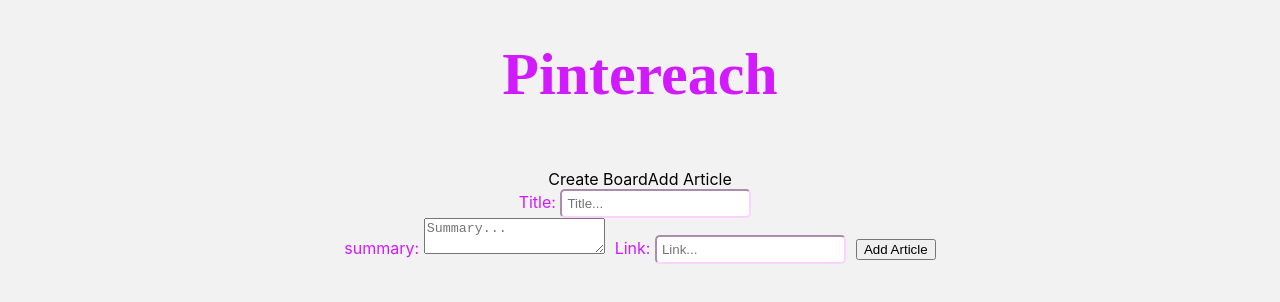
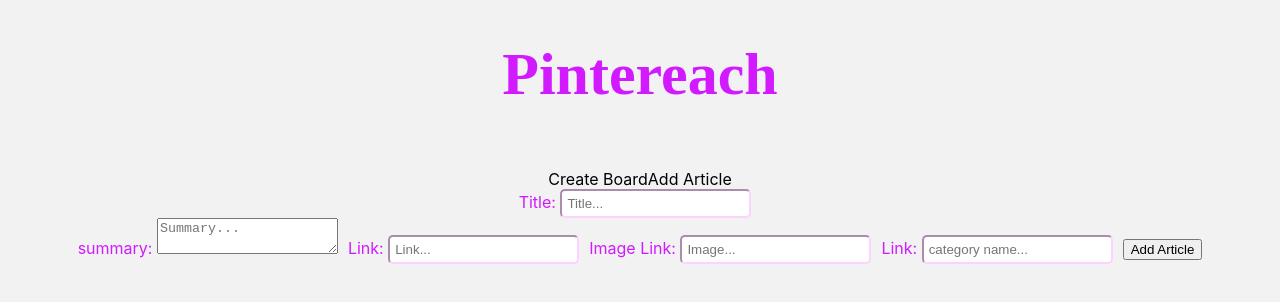
Before and after one commit to build-week-pintereach/Front-End, a React (Create React App) app in the folder pintereach/: page /addArticle in a window 1280 px wide. Shown: the top 302 px of the page. Built offline with nearby package versions, Linux system fonts and the light colour scheme; sample sign-in values are in the browser's storage; a web font is replaced by a local one.

Commit message:
addrticle form

```diff
--- a/pintereach/src/components/AddArticle.js
+++ b/pintereach/src/components/AddArticle.js
@@ -8,6 +8,8 @@ export default class AddArticle extends Component {
       title: '',
       summary: '',
       link: '',
+      imageLink: '',
+      category_name: '',
       article: []
     };
   }
@@ -19,11 +21,36 @@ export default class AddArticle extends Component {
     });
   };
 
+  submitArticle = e => {
+    e.preventDefault();
+    const { title, summary, link } = this.state;
+    const payload = { title, summary, link };
+    const token = localStorage.getItem('token');
+
+    axios
+      .post(
+        'https://build-week-pintereach.herokuapp.com/api/articles/',
+        payload,
+        {
+          headers: {
+            Authorization: token
+          }
+        }
+      )
+      .then(response => {
+        console.log(response);
+        this.props.history.push('/protected');
+      })
+      .catch(error => {
+        console.log(error);
+      });
+  };
+
   render() {
-    const { title, summary, link } = this.state;
+    const { title, summary, link, imageLink, category_name } = this.state;
     return (
       <section>
-        <form>
+        <form onSubmit={this.submitArticle}>
           <label htmlFor="title-field" className="label">
             Title:{' '}
             <input
@@ -60,6 +87,30 @@ export default class AddArticle extends Component {
               onChange={this.changeHandler}
             />
           </label>
+          <label htmlFor="link-field" className="label">
+            Image Link:{' '}
+            <input
+              type="text"
+              id="link-field"
+              className="input"
+              name="imageLink"
+              placeholder="Image..."
+              value={imageLink}
+              onChange={this.changeHandler}
+            />
+          </label>
+          <label htmlFor="category-field" className="label">
+            Link:{' '}
+            <input
+              type="text"
+              id="link-field"
+              className="input"
+              name="category_name"
+              placeholder="category name..."
+              value={category_name}
+              onChange={this.changeHandler}
+            />
+          </label>
           <button type="submit">Add Article</button>
         </form>
       </section>
```
